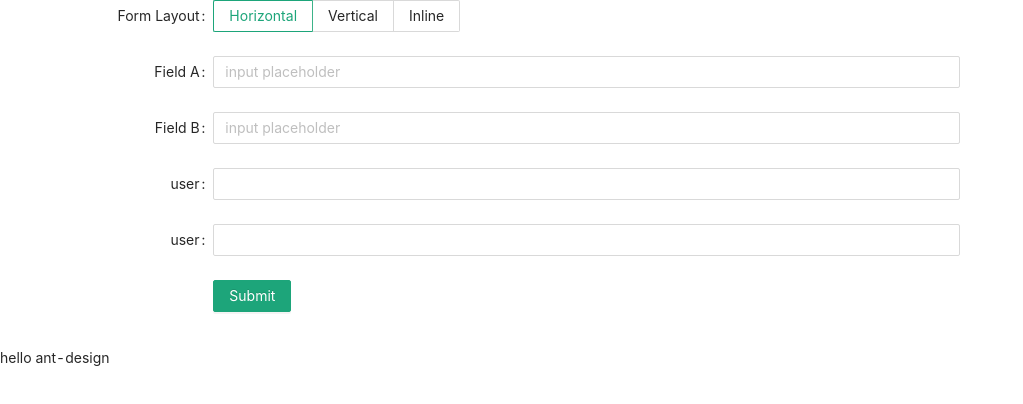
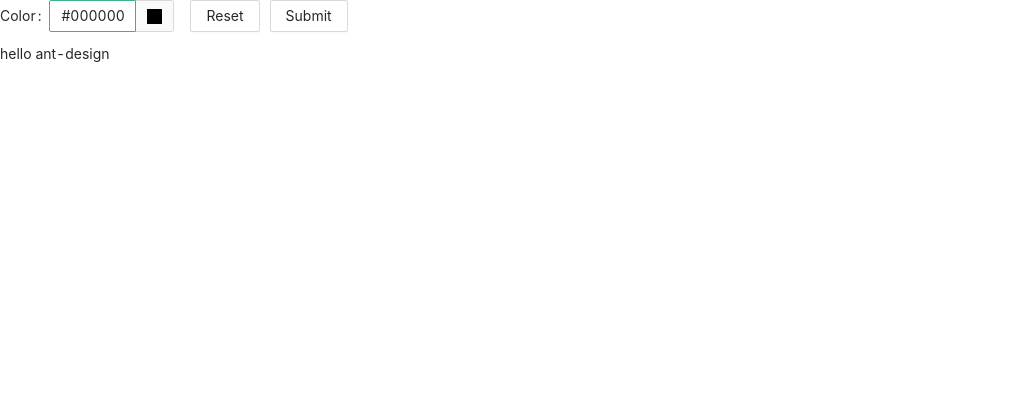
Before and after one commit to EricWong1994/reactByWebpack, a React app: page / in a window 1280 px wide. Shown: the top 404 px of the page, without its empty margins (0-1023 px from the left). Built offline with nearby package versions, Linux system fonts and the light colour scheme.

Commit message:
表单zzz

```diff
--- a/src/components/antd/dataDisplay/Form/CustomizedFormControls.jsx
+++ b/src/components/antd/dataDisplay/Form/CustomizedFormControls.jsx
@@ -1,3 +1,7 @@
+/**
+ * @file CustomizedFormControls
+ * @description 自定义表单控件
+ */
 import React, { useState } from 'react';
 import { Form, Input, Select, Button } from 'antd';
 const { Option } = Select;
@@ -66,7 +70,7 @@ const PriceInput = ({ value = {}, onChange }) => {
 			</Select>
 		</span>
 	);
-};;
+};
 
 const CustomizedFormControls = () => {
 	const onFinish = values => {
--- /dev/null
+++ b/src/components/antd/dataDisplay/Form/DIYFormItem/ColorPicker/index.jsx
@@ -0,0 +1,75 @@
+// 自定义表单-颜色选择器
+import React, { useState, useEffect } from 'react';
+import { Form, Popover, Input, Row, Col, Button, message } from 'antd';
+import { ChromePicker } from 'react-color';
+
+// 自定义控件
+const ColorPicker = props => {
+	const { defaultColor = '#000000' } = props;
+	const [color, setColor] = useState(defaultColor);
+	const onChangeComplete = (value, event) => {
+		setColor(value.hex);
+		props.onChange(value.hex);
+	};
+
+	useEffect(() => {
+		props.onChange(color);
+	}, []);
+
+	return (
+		<Popover
+			content={
+				<ChromePicker
+					color={color}
+					onChangeComplete={onChangeComplete}
+				/>
+			}
+		>
+			<Input
+				{...props}
+				readOnly
+				style={{ width: 125 }}
+				addonAfter={
+					<div
+						style={{
+							width: 15,
+							height: 15,
+							backgroundColor: color,
+						}}
+					></div>
+				}
+			/>
+		</Popover>
+	);
+};
+
+// 使用控件
+function App() {
+	const [form] = Form.useForm();
+	const onFinish = values => {
+		message.success(values.color);
+	};
+	return (
+		<div className='App'>
+			<Form layout='inline' form={form} onFinish={onFinish}>
+				<Form.Item label='Color' name='color'>
+					<ColorPicker />
+				</Form.Item>
+				<Form.Item>
+					<Row gutter={[10, 0]}>
+						<Col>
+							<Button onClick={() => form.resetFields()}>
+								Reset
+							</Button>
+						</Col>
+						<Col>
+							<Button htmlType='submit'>Submit</Button>
+						</Col>
+					</Row>
+				</Form.Item>
+			</Form>
+		</div>
+	);
+}
+
+export default App;
--- a/src/components/antd/dataDisplay/Form/index.tsx
+++ b/src/components/antd/dataDisplay/Form/index.tsx
@@ -1,7 +1,7 @@
 import { Form, Input, Button, Checkbox } from 'antd';
 import ReactDOM from 'react-dom';
 import React from 'react';
-// import FormMethods from './FormMethods';
+import FormMethods from './FormMethods';
 import FormLayoutDemo from './FormLayoutDemo';
 import FormLayoutRequiredMark from './FormLayoutRequiredMark'; // 必选样式
 // 非阻塞校验
@@ -18,6 +18,7 @@ import Nest from './Nest';
 import ComplexFormControl from './ComplexFormControl';
 // 自定义表单控件
 import CustomizedFormControls from './CustomizedFormControls';
+import ColorPicker from './DIYFormItem/ColorPicker';
 // 表单数据存储于上层组件
 import StoreFormDataintoUpperComponent from './StoreFormDataintoUpperComponent';
 // 多表单联动
@@ -107,8 +108,9 @@ const mountNode = document.querySelector('#antd');
 const FormIndex = () => {
 	return (
 		<div>
+			{/* 简单的表单联动 */}
 			{/* <FormMethods /> */}
-			<FormLayoutDemo />
+			{/* <FormLayoutDemo /> */}
 			{/* <FormLayoutRequiredMark /> */}
 			{/* <NoBlockRule /> */}
 			{/* <DynamicFieldSet /> */}
@@ -120,6 +122,8 @@ const FormIndex = () => {
 			{/* <ComplexFormControl /> */}
 			{/* 自定义表单控件 */}
 			{/* <CustomizedFormControls /> */}
+			{/* 自定义表单-颜色选择器 ColorPicker */}
+			<ColorPicker />
 			{/* 表单数据存储于上层组件 */}
 			{/* <StoreFormDataintoUpperComponent /> */}
 			{/* 多表单联动 */}
```
Also changed, not shown: src/components/antd/dataDisplay/Form/FormMethods.tsx (+36 -3 lines).
